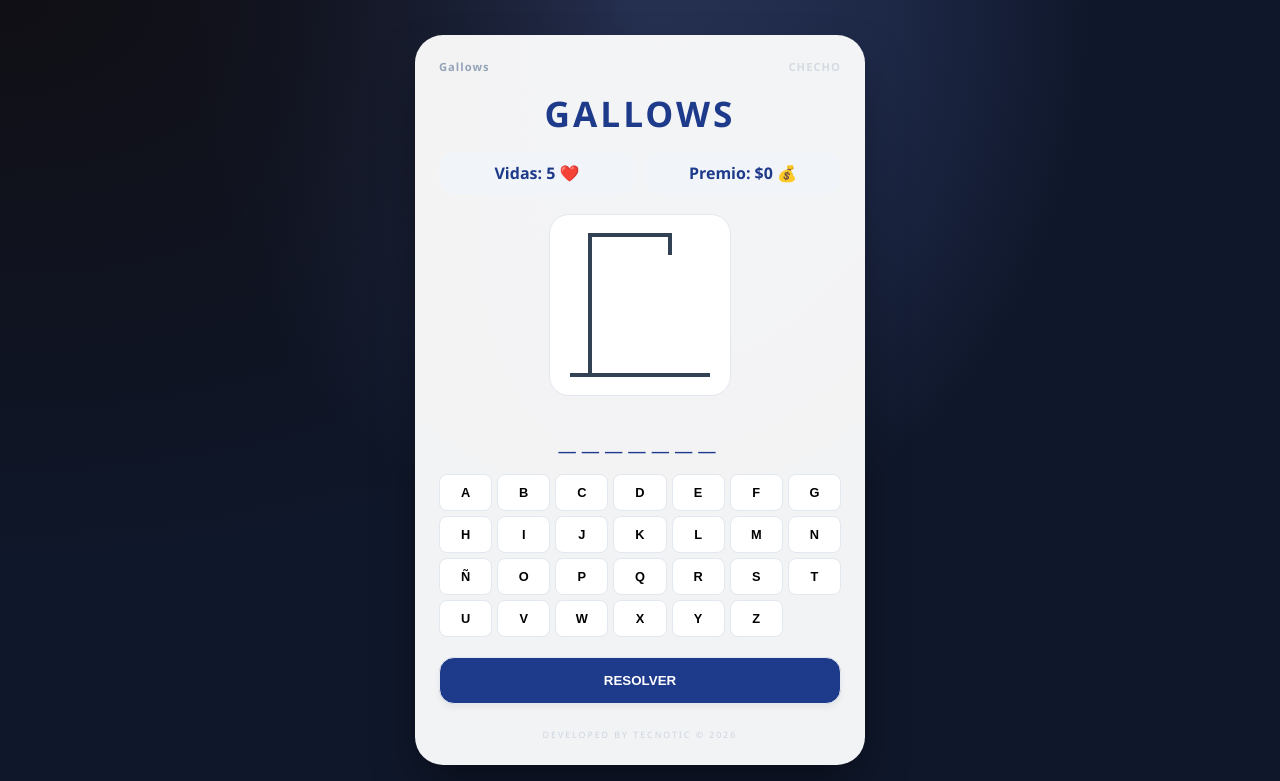
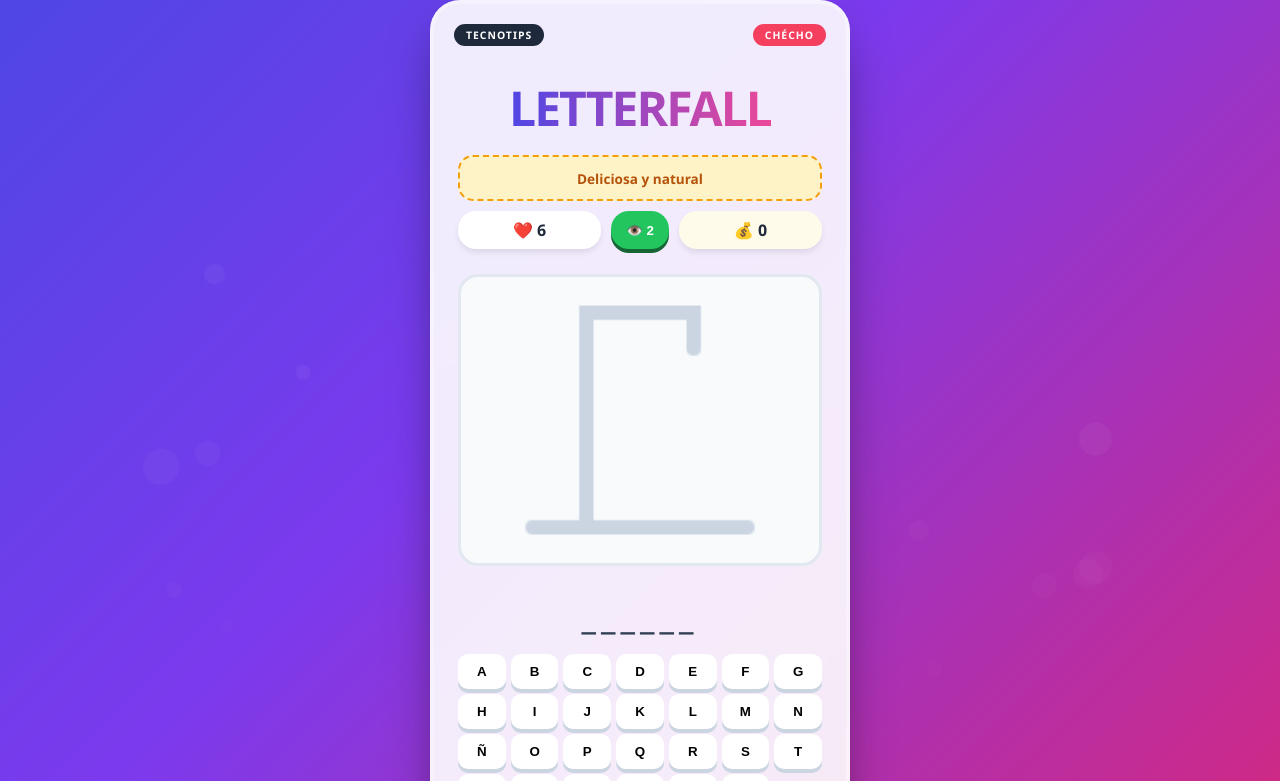
Before and after one commit to franklin-mg/letterfall, a plain HTML site: page index.html in a window 1280 px wide. Both pictures are taken after a click on the button "Frutas". Shown: the top 781 px of the page. Drawn offline with Linux system fonts and the light colour scheme.

Commit message:
Update index.html

```diff
--- a/index.html
+++ b/index.html
@@ -3,22 +3,19 @@
 <head>
     <meta charset="UTF-8">
     <meta name="viewport" content="width=device-width, initial-scale=1.0, maximum-scale=1.0, user-scalable=no">
-    <title>Gallows - Checo</title>
-
-    <!-- PWA Meta Tags -->
+    <title>Letterfall - Tecnotips</title>
+    <!-- Vinculación del Manifiesto para PWA -->
     <link rel="manifest" href="manifest.json">
-    <meta name="theme-color" content="#1e3a8a">
-    <link rel="apple-touch-icon" href="icon-192.png">
-    <meta name="mobile-web-app-capable" content="yes">
-    <meta name="apple-mobile-web-app-status-bar-style" content="black-translucent">
+    <meta name="theme-color" content="#4f46e5">
 
     <style>
         :root {
-            --primary: #1e3a8a;
-            --secondary: #991b1b;
-            --accent: #f59e0b;
-            --text: #1f2937;
-            --card-bg: rgba(255, 255, 255, 0.95);
+            --primary-bg: #6366f1;
+            --accent-warm: #f43f5e;
+            --accent-sunny: #fbbf24;
+            --cyan-glow: #22d3ee;
+            --glass-white: rgba(255, 255, 255, 0.9);
+            --text-dark: #1e293b;
         }
 
         * {
@@ -28,121 +25,153 @@
         }
 
         body {
-            font-family: 'Segoe UI', Roboto, Helvetica, Arial, sans-serif;
-            background-color: #0f172a;
-            background-image: radial-gradient(at 0% 0%, hsla(253,16%,7%,1) 0, transparent 50%),
-                              radial-gradient(at 50% 0%, hsla(225,39%,30%,1) 0, transparent 50%);
-            background-attachment: fixed;
+            font-family: 'Segoe UI', system-ui, -apple-system, sans-serif;
+            background: linear-gradient(135deg, #4f46e5 0%, #7c3aed 40%, #db2777 100%);
             margin: 0;
             min-height: 100vh;
             display: flex;
             flex-direction: column;
             align-items: center;
             justify-content: center;
-            color: var(--text);
-            padding: 15px;
+            overflow: hidden;
+            position: relative;
+            color: var(--text-dark);
         }
 
-        #install-banner {
-            display: none;
-            position: fixed;
-            top: 20px;
-            background: var(--accent);
-            color: #78350f;
-            padding: 12px 25px;
-            border-radius: 50px;
-            font-weight: 800;
-            z-index: 1000;
-            box-shadow: 0 10px 20px rgba(0,0,0,0.3);
-            cursor: pointer;
-            border: 2px solid white;
-            animation: slideIn 0.5s ease-out;
+        .bubble {
+            position: absolute;
+            background: rgba(255, 255, 255, 0.1);
+            border-radius: 50%;
+            pointer-events: none;
+            animation: float-bubbles 20s infinite linear;
         }
 
-        @keyframes slideIn { from { transform: translateY(-100px); } to { transform: translateY(0); } }
+        @keyframes float-bubbles {
+            0% { transform: translateY(100vh) scale(0); opacity: 0; }
+            50% { opacity: 0.5; }
+            100% { transform: translateY(-20vh) scale(1.5); opacity: 0; }
+        }
 
         .container {
-            background: var(--card-bg);
+            background: var(--glass-white);
+            backdrop-filter: blur(10px);
+            -webkit-backdrop-filter: blur(10px);
             display: flex;
             flex-direction: column;
             align-items: center;
-            width: 100%;
-            max-width: 450px;
+            width: 90%;
+            max-width: 420px;
             padding: 1.5rem;
-            border-radius: 28px;
+            padding-top: 3.5rem;
+            border-radius: 30px;
             box-shadow: 0 25px 50px -12px rgba(0, 0, 0, 0.5);
             text-align: center;
             position: relative;
+            border: 4px solid rgba(255, 255, 255, 0.3);
         }
 
-        .header-top {
+        .header-top-row {
+            position: absolute;
+            top: 20px;
+            left: 20px;
+            right: 20px;
+            display: flex;
+            justify-content: space-between;
+            align-items: center;
+        }
+
+        .top-pill {
+            background: var(--text-dark);
+            padding: 4px 12px;
+            border-radius: 20px;
+            color: white;
+            font-size: 0.65rem;
+            font-weight: 900;
+            letter-spacing: 1px;
+            text-transform: uppercase;
+        }
+
+        h1 {
+            font-size: 3rem;
+            margin: 15px 0 5px 0;
+            background: linear-gradient(to right, #4f46e5, #ec4899);
+            -webkit-background-clip: text;
+            -webkit-text-fill-color: transparent;
+            font-weight: 900;
+            text-transform: uppercase;
+            letter-spacing: -2px;
+        }
+
+        .hint-container {
+            width: 100%;
+            margin: 10px 0;
+            padding: 10px;
+            background: #fef3c7;
+            border-radius: 15px;
+            border: 2px dashed #f59e0b;
+            display: none;
+        }
+
+        .hint-text { color: #b45309; font-weight: 700; font-size: 0.85rem; }
+
+        .stats-wrapper {
             display: flex;
             justify-content: space-between;
             width: 100%;
             margin-bottom: 15px;
-            font-size: 0.7rem;
-            color: #94a3b8;
-            font-weight: bold;
-            letter-spacing: 1px;
+            gap: 10px;
         }
 
-        h1 {
-            font-size: 2.2rem;
-            margin: 0 0 15px 0;
-            color: var(--primary);
-            letter-spacing: 3px;
-            font-weight: 900;
+        .stat-bubble {
+            flex: 1;
+            background: white;
+            padding: 8px;
+            border-radius: 18px;
+            font-weight: 800;
+            box-shadow: 0 4px 6px -1px rgba(0,0,0,0.1);
         }
 
-        .stats-grid {
-            display: grid;
-            grid-template-columns: 1fr 1fr;
-            gap: 10px;
-            width: 100%;
-            margin-bottom: 20px;
+        .observer-btn {
+            background: #22c55e;
+            color: white;
+            border: none;
+            padding: 8px 15px;
+            border-radius: 18px;
+            font-weight: 800;
+            cursor: pointer;
+            box-shadow: 0 4px 0 #166534;
         }
-
-        .stat-card {
-            background: #f1f5f9;
-            padding: 10px;
-            border-radius: 15px;
-            font-weight: 800;
-            color: var(--primary);
-        }
-
-        .screen { display: none; width: 100%; flex-direction: column; align-items: center; }
-        .active { display: flex; }
 
         .cat-btn {
             width: 100%;
-            padding: 15px;
-            margin: 5px 0;
+            padding: 16px;
+            margin: 6px 0;
             border: none;
-            border-radius: 15px;
-            background: white;
-            color: var(--primary);
+            border-radius: 20px;
+            background: #4f46e5;
+            color: white;
             font-weight: 800;
-            box-shadow: 0 4px 6px rgba(0,0,0,0.05);
+            font-size: 1.1rem;
+            box-shadow: 0 6px 0 #3730a3;
             cursor: pointer;
-            border: 1px solid #e2e8f0;
-            transition: all 0.2s;
         }
-        .cat-btn:active { transform: scale(0.98); background: #f8fafc; }
+        .cat-btn:nth-child(even) { background: #ec4899; box-shadow: 0 6px 0 #9d174d; }
 
         #hangman-canvas {
-            background: white;
+            background: #f8fafc;
             border-radius: 20px;
-            margin-bottom: 15px;
-            border: 1px solid #e2e8f0;
+            margin: 10px 0;
+            border: 3px solid #e2e8f0;
+            width: 100%;
+            height: auto;
         }
 
         .word-box {
-            font-size: 1.8rem;
-            letter-spacing: 6px;
+            font-size: 2.2rem;
+            letter-spacing: 5px;
             margin: 15px 0;
-            font-family: monospace;
             font-weight: 900;
-            color: var(--primary);
+            color: #334155;
         }
 
         .keyboard {
@@ -154,63 +183,85 @@
 
         .key {
             padding: 10px 0;
-            border: 1px solid #e2e8f0;
+            border: none;
             background: white;
-            border-radius: 8px;
-            font-weight: bold;
-            font-size: 0.8rem;
+            border-radius: 10px;
+            font-weight: 800;
+            box-shadow: 0 4px 0 #cbd5e1;
             cursor: pointer;
         }
-        .key.correct { background: #10b981; color: white; }
-        .key.wrong { background: #ef4444; color: white; }
-        .key:disabled { opacity: 0.5; cursor: default; }
+        .key.correct { background: #4ade80; color: white; box-shadow: 0 4px 0 #166534; }
+        .key.wrong { background: #f87171; color: white; box-shadow: 0 4px 0 #991b1b; }
 
-        .footer-watermark {
-            margin-top: 20px;
-            font-size: 0.55rem;
-            color: #cbd5e1;
+        .footer-row {
+            margin-top: 25px;
+            width: 100%;
+            display: flex;
+            justify-content: space-between;
+            padding-top: 15px;
+            border-top: 1px solid rgba(0,0,0,0.05);
+            font-size: 0.65rem;
+            font-weight: 800;
+            color: #94a3b8;
+            letter-spacing: 1px;
             text-transform: uppercase;
-            letter-spacing: 2px;
         }
 
         .overlay {
-            position: fixed; inset: 0; background: rgba(0,0,0,0.85);
+            position: fixed; inset: 0; background: rgba(79, 70, 229, 0.4);
             display: none; justify-content: center; align-items: center; z-index: 2000;
-            backdrop-filter: blur(4px);
+            backdrop-filter: blur(8px);
         }
-        .modal { background: white; padding: 30px; border-radius: 24px; width: 85%; max-width: 320px; text-align: center; }
+        .modal {
+            background: white; padding: 30px; border-radius: 30px;
+            width: 85%; max-width: 320px; text-align: center;
+            border: 6px solid #4f46e5;
+        }
+
+        .screen { display: none; width: 100%; flex-direction: column; align-items: center; }
+        .active { display: flex; }
     </style>
 </head>
 <body>
 
-<div id="install-banner">INSTALAR GALLOWS 📲</div>
+<div id="bubbles-bg"></div>
 
 <div class="container">
-    <div class="header-top">
-        <span>Gallows</span>
-        <span style="opacity: 0.3;">CHECHO</span>
+    <div class="header-top-row">
+        <div class="top-pill">TECNOTIPS</div>
+        <div class="top-pill" style="background: var(--accent-warm);">CHÉCHO</div>
     </div>
 
-    <h1>GALLOWS</h1>
+    <h1>LETTERFALL</h1>
 
-    <div class="stats-grid">
-        <div class="stat-card">Vidas: <span id="lives">5</span> ❤️</div>
-        <div class="stat-card">Premio: <span id="reward">$0</span> 💰</div>
+    <div id="hint-box" class="hint-container">
+        <span id="hint-text" class="hint-text"></span>
     </div>
 
     <div id="screen-start" class="screen active">
-        <p style="font-weight: bold; color: #64748b;">Elige Categoría:</p>
+        <p style="font-weight: 800; color: #64748b; margin: 10px 0 15px 0;">¡ELIGE UN TEMA!</p>
         <div id="cat-list" style="width: 100%;"></div>
     </div>
 
     <div id="screen-game" class="screen">
-        <canvas id="hangman-canvas" width="180" height="180"></canvas>
+        <div class="stats-wrapper">
+            <div class="stat-bubble">❤️ <span id="lives">6</span></div>
+            <button id="observer-btn" class="observer-btn" onclick="useObserver()">
+                👁️ <span id="tips-count">2</span>
+            </button>
+            <div class="stat-bubble" style="background: #fffbeb;">💰 <span id="reward">0</span></div>
+        </div>
+
+        <canvas id="hangman-canvas" width="200" height="160"></canvas>
         <div id="word-display" class="word-box"></div>
         <div id="kb" class="keyboard"></div>
-        <button class="cat-btn" style="margin-top:20px; background: var(--primary); color: white;" onclick="solve()">RESOLVER</button>
+        <button class="cat-btn" style="background:#fbbf24; color:#92400e; box-shadow:0 4px 0 #d97706; margin-top:15px" onclick="solve()">¿SABES LA PALABRA?</button>
     </div>
 
-    <div class="footer-watermark">Developed by Tecnotic © 2026</div>
+    <div class="footer-row">
+        <span>VIBE EDITION</span>
+        <span>TECNOTIC © 2026</span>
+    </div>
 </div>
 
 <div id="overlay" class="overlay">
@@ -218,44 +269,54 @@
 </div>
 
 <script>
-    // --- PWA LOGIC ---
-    let deferredPrompt;
-    window.addEventListener('beforeinstallprompt', (e) => {
-        e.preventDefault();
-        deferredPrompt = e;
-        document.getElementById('install-banner').style.display = 'block';
-    });
-
-    async function installApp() {
-        if (!deferredPrompt) return;
-        document.getElementById('install-banner').style.display = 'none';
-        deferredPrompt.prompt();
-        deferredPrompt = null;
-    }
-    document.getElementById('install-banner').onclick = installApp;
-
-    // Registro del Service Worker con protección para entornos de desarrollo/blob
-    if ('serviceWorker' in navigator && window.location.protocol.startsWith('http')) {
+    // Registro del Service Worker
+    if ('serviceWorker' in navigator) {
         window.addEventListener('load', () => {
-            navigator.serviceWorker.register('./sw.js')
-                .then(reg => console.log('Service Worker registrado correctamente'))
-                .catch(err => console.warn('No se pudo registrar el SW (normal en entornos de preview):', err));
+            navigator.serviceWorker.register('sw.js')
+                .then(reg => console.log('SW registrado'))
+                .catch(err => console.log('Error SW', err));
         });
     }
 
-    // --- GAME LOGIC ---
     const data = {
-        "Frutas": ["MANZANA", "PERA", "PLATANO", "SANDIA", "MANGO"],
-        "Cine": ["AVATAR", "TITANIC", "SHREK", "BATMAN", "ALIEN"],
-        "Autos": ["TESLA", "FERRARI", "MAZDA", "TOYOTA", "FORD"]
+        "Frutas": ["MANZANA", "PERA", "PLATANO", "SANDIA", "MANGO", "KIWI", "CEREZA"],
+        "Cine": ["AVATAR", "TITANIC", "SHREK", "BATMAN", "ALIEN", "GLADIADOR"],
+        "Tecno": ["IPHONE", "GOOGLE", "PYTHON", "LAPTOP", "TABLET", "ROBOT"],
+        "Deportes": ["FUTBOL", "TENIS", "BOXEO", "BASQUET", "RUGBY", "GOLF"],
+        "Animales": ["ELEFANTE", "TIGRE", "JIRAFA", "DELFIN", "AGUILA", "CEBRA"]
     };
 
-    let state = { lives: 5, reward: 0, word: "", guesses: [], mistakes: 0 };
+    const hints = {
+        "Frutas": "Deliciosa y natural",
+        "Cine": "Magia en la pantalla",
+        "Tecno": "Gadgets e innovación",
+        "Deportes": "Acción y competencia",
+        "Animales": "Criaturas del mundo"
+    };
+
+    let state = { lives: 6, reward: 0, word: "", guesses: [], mistakes: 0, tips: 2, correctStreak: 0 };
     const cvs = document.getElementById('hangman-canvas');
     const ctx = cvs.getContext('2d');
 
+    function createBubbles() {
+        const container = document.getElementById('bubbles-bg');
+        for (let i = 0; i < 15; i++) {
+            const b = document.createElement('div');
+            b.className = 'bubble';
+            const size = Math.random() * 60 + 20;
+            b.style.width = size + 'px';
+            b.style.height = size + 'px';
+            b.style.left = Math.random() * 100 + 'vw';
+            b.style.animationDelay = Math.random() * 5 + 's';
+            b.style.animationDuration = Math.random() * 10 + 10 + 's';
+            container.appendChild(b);
+        }
+    }
+
     function init() {
+        createBubbles();
         const list = document.getElementById('cat-list');
+        list.innerHTML = "";
         Object.keys(data).forEach(c => {
             const b = document.createElement('button');
             b.className = 'cat-btn';
@@ -267,33 +328,35 @@
 
     function start(c) {
         state.word = data[c][Math.floor(Math.random()*data[c].length)];
-        state.guesses = [];
-        state.mistakes = 0;
+        state.guesses = []; state.mistakes = 0; state.lives = 6; state.correctStreak = 0;
+        document.getElementById('hint-text').innerText = hints[c];
+        document.getElementById('hint-box').style.display = 'block';
         document.getElementById('screen-start').classList.remove('active');
         document.getElementById('screen-game').classList.add('active');
-        drawBase();
-        renderKb();
-        update();
+        document.getElementById('lives').innerText = state.lives;
+        document.getElementById('tips-count').innerText = state.tips;
+        drawBase(); renderKb(); update();
     }
 
     function drawBase() {
-        ctx.clearRect(0,0,180,180);
-        ctx.strokeStyle = "#334155"; ctx.lineWidth = 4;
+        ctx.clearRect(0,0,200,160);
+        ctx.strokeStyle = "#cbd5e1"; ctx.lineWidth = 8; ctx.lineCap = "round";
         ctx.beginPath();
-        ctx.moveTo(20, 160); ctx.lineTo(160, 160);
-        ctx.moveTo(40, 160); ctx.lineTo(40, 20);
-        ctx.lineTo(120, 20); ctx.lineTo(120, 40);
+        ctx.moveTo(40, 140); ctx.lineTo(160, 140);
+        ctx.moveTo(70, 140); ctx.lineTo(70, 20);
+        ctx.lineTo(130, 20); ctx.lineTo(130, 40);
         ctx.stroke();
     }
 
     function drawPart(m) {
-        ctx.strokeStyle = "#1e3a8a";
+        ctx.strokeStyle = "#4f46e5"; ctx.lineWidth = 5;
         switch(m) {
-            case 1: ctx.beginPath(); ctx.arc(120, 55, 15, 0, Math.PI*2); ctx.stroke(); break;
-            case 2: ctx.beginPath(); ctx.moveTo(120, 70); ctx.lineTo(120, 120); ctx.stroke(); break;
-            case 3: ctx.beginPath(); ctx.moveTo(120, 80); ctx.lineTo(100, 100); ctx.stroke(); break;
-            case 4: ctx.beginPath(); ctx.moveTo(120, 80); ctx.lineTo(140, 100); ctx.stroke(); break;
-            case 5: ctx.beginPath(); ctx.moveTo(120, 120); ctx.lineTo(100, 150); ctx.stroke(); break;
+            case 1: ctx.beginPath(); ctx.arc(130, 55, 12, 0, Math.PI*2); ctx.stroke(); break;
+            case 2: ctx.beginPath(); ctx.moveTo(130, 67); ctx.lineTo(130, 105); ctx.stroke(); break;
+            case 3: ctx.beginPath(); ctx.moveTo(130, 75); ctx.lineTo(110, 95); ctx.stroke(); break;
+            case 4: ctx.beginPath(); ctx.moveTo(130, 75); ctx.lineTo(150, 95); ctx.stroke(); break;
+            case 5: ctx.beginPath(); ctx.moveTo(130, 105); ctx.lineTo(115, 130); ctx.stroke(); break;
+            case 6: ctx.beginPath(); ctx.moveTo(130, 105); ctx.lineTo(145, 130); ctx.stroke(); break;
         }
     }
 
@@ -303,6 +366,7 @@
         "ABCDEFGHIJKLMNÑOPQRSTUVWXYZ".split("").forEach(l => {
             const b = document.createElement('button');
             b.className = 'key'; b.innerText = l;
+            b.id = `key-${l}`;
             b.onclick = () => guess(l, b);
             box.appendChild(b);
         });
@@ -314,13 +378,30 @@
         if (state.word.includes(l)) {
             state.guesses.push(l);
             btn.classList.add('correct');
+            state.correctStreak++;
+            if(state.correctStreak >= 3) {
+                state.tips++; state.correctStreak = 0;
+                document.getElementById('tips-count').innerText = state.tips;
+            }
         } else {
-            state.mistakes++;
+            state.mistakes++; state.lives--; state.correctStreak = 0;
             btn.classList.add('wrong');
             drawPart(state.mistakes);
-            if (state.mistakes >= 5) end(false);
+            document.getElementById('lives').innerText = state.lives;
+            if (state.mistakes >= 6) end(false);
         }
         update();
+    }
+
+    function useObserver() {
+        if (state.tips <= 0) return;
+        const missing = state.word.split("").filter(l => !state.guesses.includes(l));
+        if (missing.length > 0) {
+            state.tips--;
+            document.getElementById('tips-count').innerText = state.tips;
+            const randomLetter = missing[Math.floor(Math.random() * missing.length)];
+            guess(randomLetter, document.getElementById(`key-${randomLetter}`));
+        }
     }
 
     function update() {
@@ -330,15 +411,13 @@
     }
 
     function solve() {
-        const val = prompt("¿Cuál es la palabra?");
+        const val = prompt("¿Ya lo sabes? Escribe la palabra:");
         if (val && val.toUpperCase() === state.word) {
-            state.guesses = state.word.split("");
-            update();
+            state.guesses = state.word.split(""); update();
         } else if (val) {
-            alert("Incorrecto");
-            state.mistakes++;
-            drawPart(state.mistakes);
-            if(state.mistakes >= 5) end(false);
+            state.mistakes++; state.lives--; drawPart(state.mistakes);
+            document.getElementById('lives').innerText = state.lives;
+            if(state.mistakes >= 6) end(false);
         }
     }
 
@@ -347,28 +426,22 @@
         const box = document.getElementById('modal-box');
         over.style.display = 'flex';
         if (win) {
-            state.reward += 10;
-            box.innerHTML = `<h2>¡GANASTE!</h2><p>+ $10</p><button class="cat-btn" onclick="reset()">OTRA</button>`;
+            state.reward += 100;
+            box.innerHTML = `<h2 style="color:#10b981">¡GENIAL!</h2><p>Eres un maestro.</p><div style="font-size:2rem">🎁 +$100</div><button class="cat-btn" style="margin-top:15px" onclick="reset()">OTRA PARTIDA</button>`;
         } else {
-            state.lives--;
-            box.innerHTML = `<h2 style="color:red">PERDISTE</h2><p>Era: ${state.word}</p><button class="cat-btn" onclick="reset()">REINTENTAR</button>`;
+            box.innerHTML = `<h2 style="color:#ef4444">¡OH NO!</h2><p>Era: <b style="color:#4f46e5">${state.word}</b></p><button class="cat-btn" style="margin-top:15px; background:#ef4444" onclick="reset()">REINTENTAR</button>`;
         }
-        document.getElementById('lives').innerText = state.lives;
-        document.getElementById('reward').innerText = `$${state.reward}`;
+        document.getElementById('reward').innerText = state.reward;
     }
 
     function reset() {
         document.getElementById('overlay').style.display = 'none';
-        if (state.lives <= 0) {
-            alert("Vidas agotadas. Reiniciando juego.");
-            location.reload();
-        } else {
-            document.getElementById('screen-game').classList.remove('active');
-            document.getElementById('screen-start').classList.add('active');
-        }
+        document.getElementById('hint-box').style.display = 'none';
+        document.getElementById('screen-game').classList.remove('active');
+        document.getElementById('screen-start').classList.add('active');
     }
 
-    init();
+    window.onload = init;
 </script>
 </body>
 </html>
```
